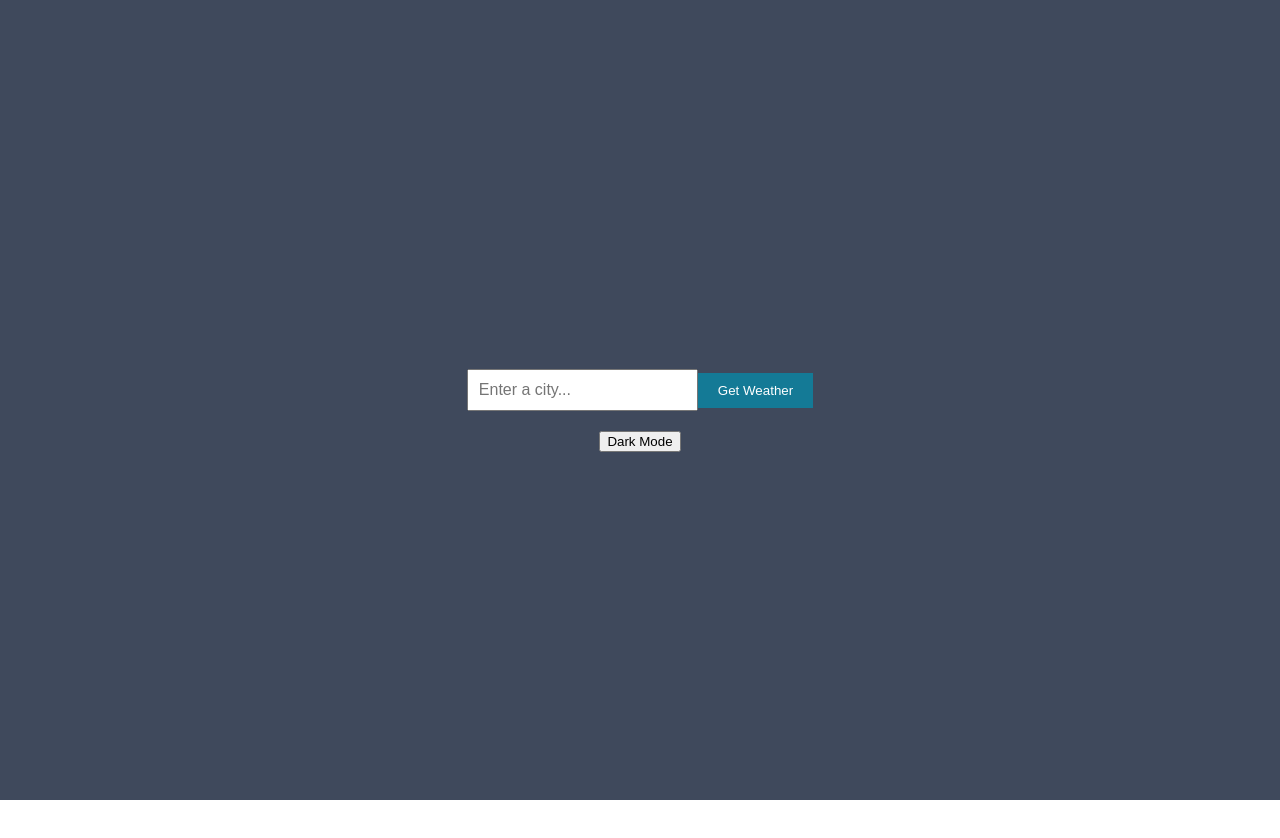
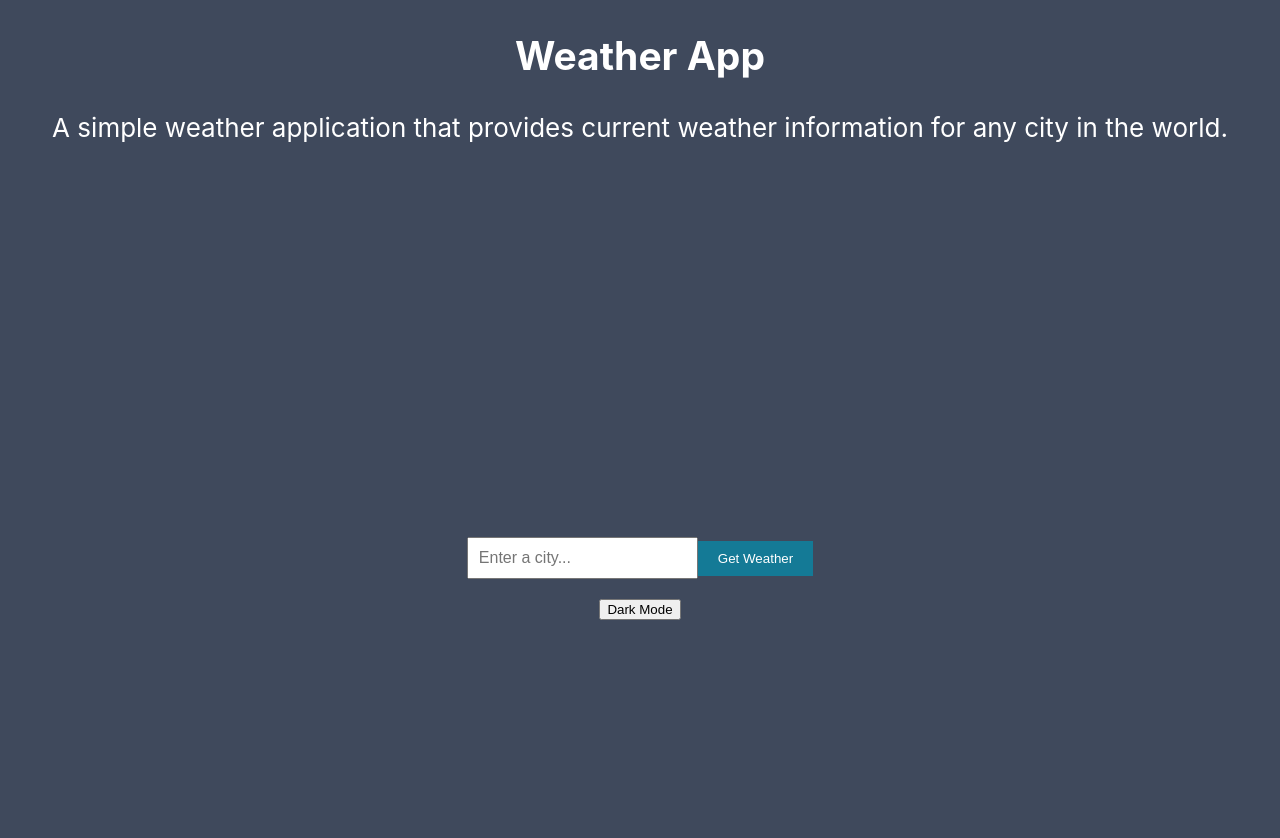
Before and after one commit to daca-github/project-phase-2-the-wheather-app, a React (Create React App) app: page / in a window 1280 px wide. Shown: the top 838 px of the page. Before the commit the page ends 800 px from the top, so only its background shows below. Built offline with nearby package versions, Linux system fonts and the light colour scheme.

Commit message:
Added a title and brief description to the home page

```diff
--- a/src/MainApp.css
+++ b/src/MainApp.css
@@ -24,7 +24,7 @@
 .DarkMode {
   background-color: #222;
   color: #fff;
-  width: 100%; /* Set the width to 100% */
+  width: 100%;
 }
 
 .DarkMode .App-header {
--- a/src/MainApp.js
+++ b/src/MainApp.js
@@ -1,13 +1,15 @@
 import React from 'react';
+import './MainApp.css';
 import App from './App';
 
 function MainApp() {
   return (
     <div className="App">
       <header className="App-header">
-
+        <h2>Weather App</h2>
+        <p>A simple weather application that provides current weather information for any city in the world.</p>
+        <App />
       </header>
-      <App />
     </div>
   );
 }
```
